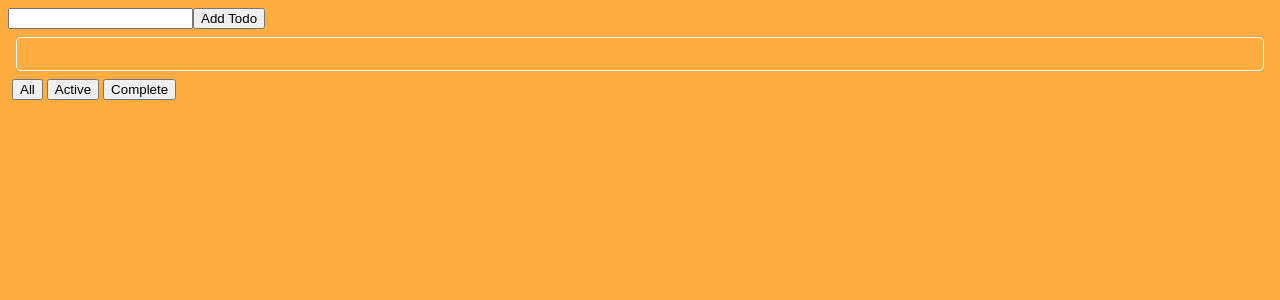
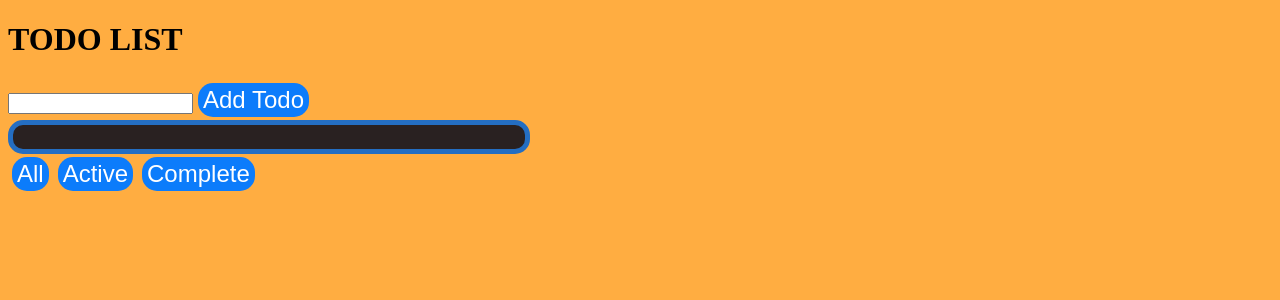
Before and after one commit to WDanielH/project3-mk2, a React (Create React App) app: page / in a window 1280 px wide. Shown: the top 300 px of the page. Built offline with nearby package versions, Linux system fonts and the light colour scheme.

Commit message:
css styling

```diff
--- a/src/components/App.js
+++ b/src/components/App.js
@@ -2,10 +2,12 @@ import React from "react";
 import AddTodo from "../containers/AddTodo";
 import TodoList from "../containers/TodoList";
 import Footer from "../containers/Footer";
+import "./Todo.css";
 
 
 const App = () => (
-    <div>
+    <div classname="todo-container">
+      <h1>TODO LIST</h1>
     <AddTodo />
     <TodoList />
     <Footer />
--- a/src/components/todo.css
+++ b/src/components/todo.css
@@ -5,60 +5,37 @@
     background: rgb(255, 173, 65);
   }
 
-  .todo-container {
-    background: rgb(41, 33, 33);
-    width: 40vw;
-    margin: 10em auto;
-    border-radius: 15px;
-    padding: 20px 10px;
-    color: white;
-    border: 3px solid rgb(36, 110, 194);
-  }
 
   .header {
+
     margin: 0.5em;
     font-size: 2em;
     text-align: center;
   }
 
   .tasks {
-    border: 1px solid white;
-    border-radius: 5px;
-    padding: 0.5em;
-    margin: 0.5em;
+    font-size: 1.5em;
+    width: 40vw;
+    background: rgb(41, 33, 33);
+    border: 5px solid rgb(36,110,194);
+    color: white;
+    border-radius: 15px;
+
   }
 
-  .task button{
+  button{
+    font-size: 1.5em;
     background: rgb(12, 124, 251);
-    border-radius: 5px;
-    margin: 0px 5px;
+    border-radius: 15px;
+    margin: 3px 5px;
     padding: 3px 5px;
     border: none;
     cursor: pointer;
     color: white;
-    float: right;
+
   }
 
   /*
-
-
-  .task button{
-    background: rgb(12, 124, 251);
-    border-radius: 5px;
-    margin: 0px 5px;
-    padding: 3px 5px;
-    border: none;
-    cursor: pointer;
-    color: white;
-    float: right;
-  }
-
-  .header {
-    margin: 0.5em;
-    font-size: 2em;
-    text-align: center;
-  }
-
   .create-task input[type=text] {
     margin: 2.5em 2em;
     width: 80%;
--- a/src/containers/AddTodo.js
+++ b/src/containers/AddTodo.js
@@ -1,6 +1,8 @@
 import React from "react";
 import { addTodo } from "../actions/todo.actions";
 import { connect } from "react-redux";
+import '../components/Todo.css';
+
 
 const AddTodo = ({ dispatch }) => {
   let input;
--- a/src/containers/Footer.js
+++ b/src/containers/Footer.js
@@ -1,9 +1,10 @@
 import React from "react";
 import Link from "../components/Link";
+import '../components/Todo.css';
 
 const Footer = () => {
   return (
-    <div classname="task button">
+    <div>
       <Link filter={"SHOW_ALL"}>All</Link>
       <Link filter={"SHOW_ACTIVE"}>Active</Link>
       <Link filter={"SHOW_COMPLETE"}>Complete</Link>
--- a/src/containers/TodoList.js
+++ b/src/containers/TodoList.js
@@ -3,6 +3,7 @@ import React from "react";
 import Todo from "../components/Todo";
 import { connect } from "react-redux";
 import { toggleTodo } from "../actions/todo.actions";
+import '../components/Todo.css';
 
 const TodoList = ({ todos, toggleTodo }) => {
   return (
```
